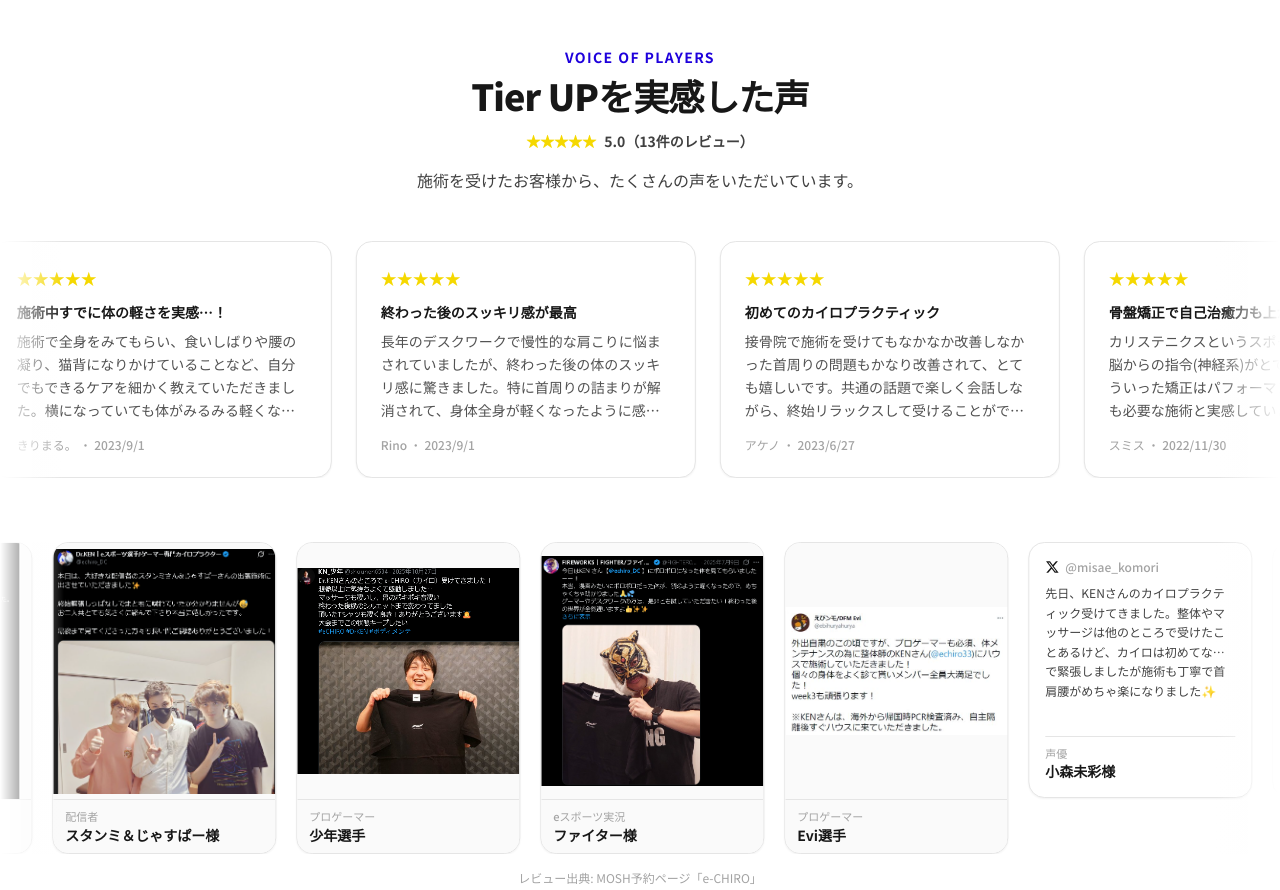
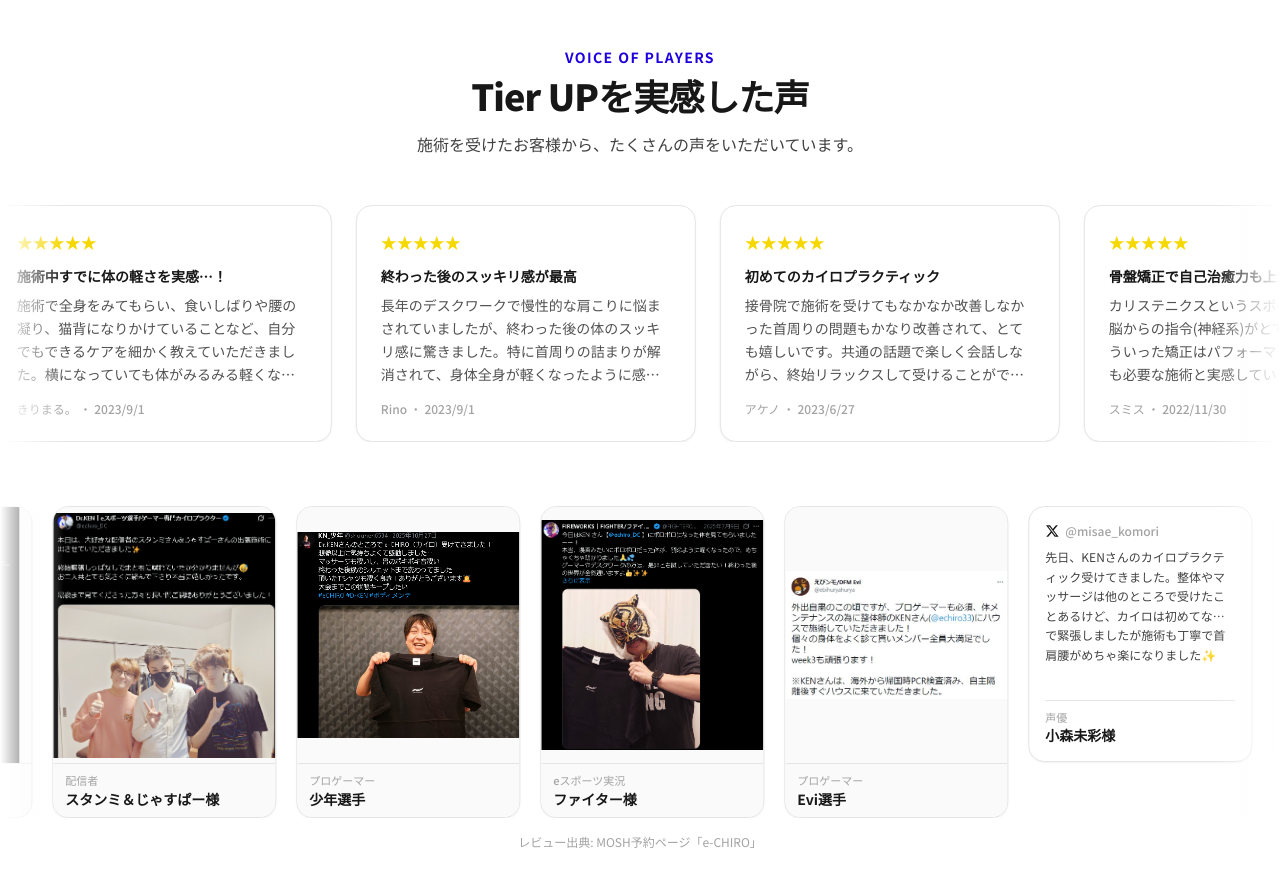
Before and after one commit to kenjikoshino522-code/e-chiro-landing, a Next.js app: page / in a window 1280 px wide. Shown: the part 7440-8330 px from the top of the page. Built offline with nearby package versions, Linux system fonts and the light colour scheme.

Commit message:
Remove 5.0/13-review rating line from Voice section header

```diff
--- a/components/Voice.tsx
+++ b/components/Voice.tsx
@@ -60,10 +60,6 @@
         <h2 className="mt-2 text-3xl font-extrabold tracking-tight text-neutral-900 sm:text-4xl">
           Tier UPを実感した声
         </h2>
-        <div className="mt-4 flex items-center justify-center gap-2 text-sm font-bold text-neutral-700">
-          <span className="text-brand-yellow">★★★★★</span>
-          <span>5.0（13件のレビュー）</span>
-        </div>
         <p className="mx-auto mt-4 max-w-2xl text-base leading-relaxed text-neutral-700">
           施術を受けたお客様から、たくさんの声をいただいています。
         </p>
```
